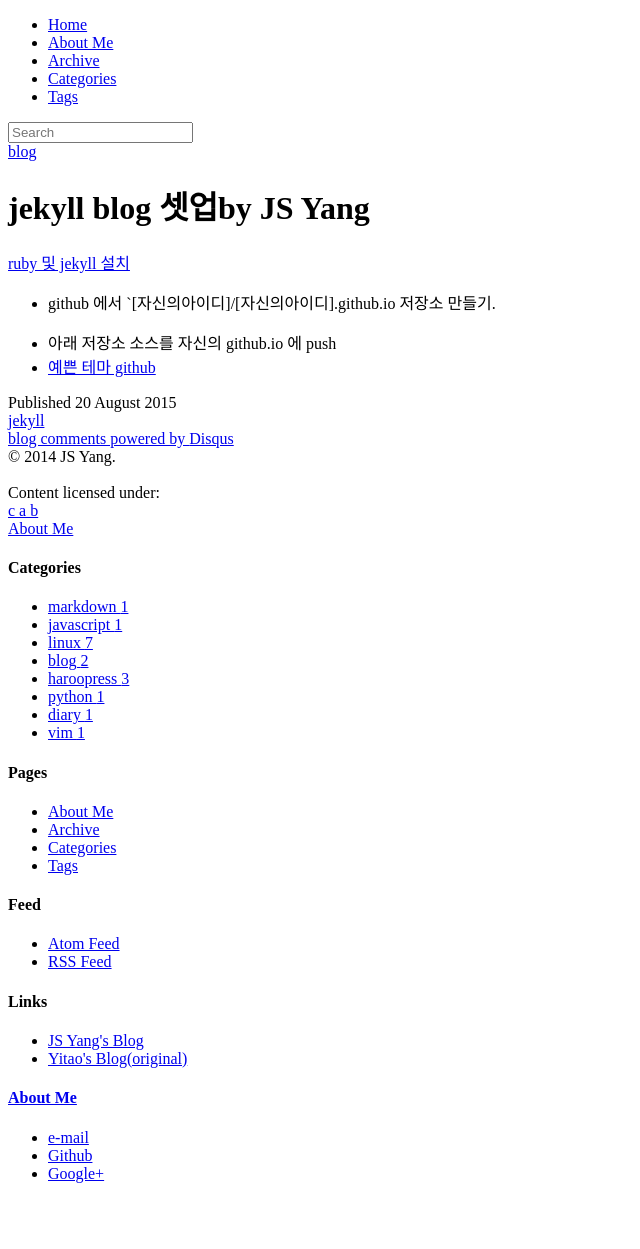
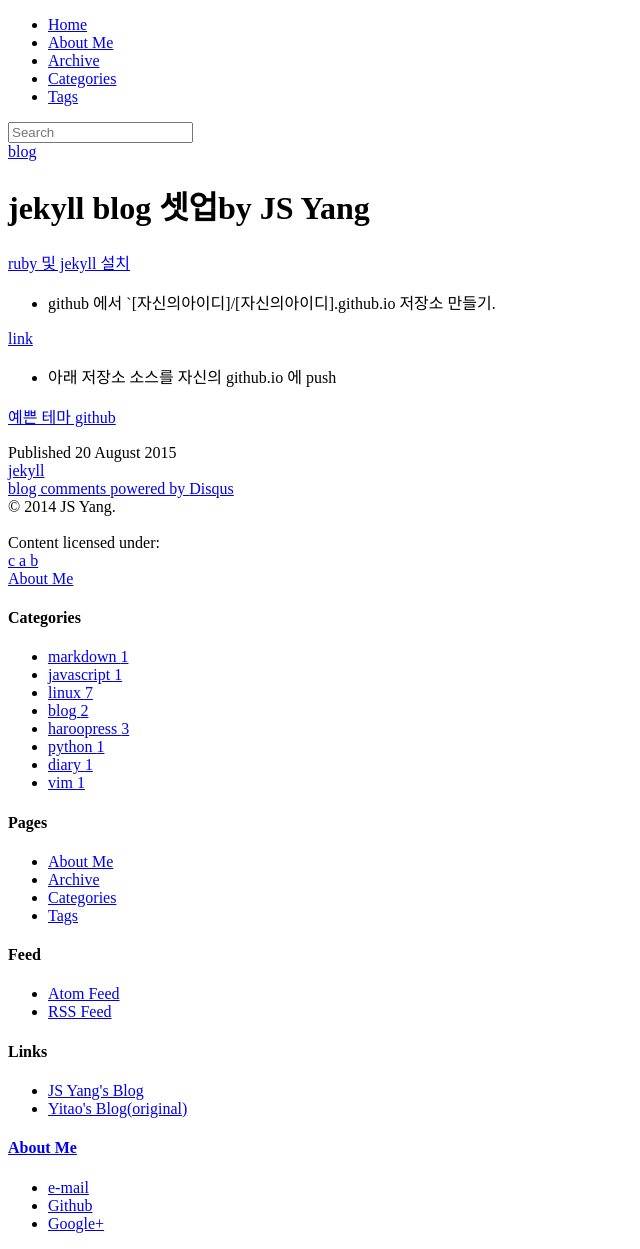
Before and after one commit to reneezll/reneezll.github.io, a Jekyll site: the page built from _posts/2015-08-20-setupjekyll.md, in a window 1280 px wide. Shown: the whole page, without its empty margins (0-640 px from the left). Built offline with Jekyll 4.4.1, drawn with Linux system fonts in a browser that asks for light colours; nearby versions of some CDN libraries; library files that are not in the unit come from our copies; comment, search, counter and statistics services are not loaded; before the commit the page ends 1199 px from its top, so only the background shows below that.

Commit message:
Update 2015-08-20-setupjekyll.md

```diff
--- a/_posts/2015-08-20-setupjekyll.md
+++ b/_posts/2015-08-20-setupjekyll.md
@@ -10,6 +10,8 @@ tags: [jekyll]
 
 * github 에서 `[자신의아이디]/[자신의아이디].github.io 저장소 만들기.
 
+[link](http://leechwin.tistory.com/entry/Github-%EB%A5%BC-%EC%9D%B4%EC%9A%A9%ED%95%9C-%EA%B0%9C%EC%9D%B8-%ED%99%88%ED%8E%98%EC%9D%B4%EC%A7%80-%EB%A7%8C%EB%93%A4%EA%B8%B0)
+
 * 아래 저장소 소스를 자신의 github.io 에 push
-*
+
 [예쁜 테마 github](https://github.com/Simpleyyt/simpleyyt.github.io)
```
